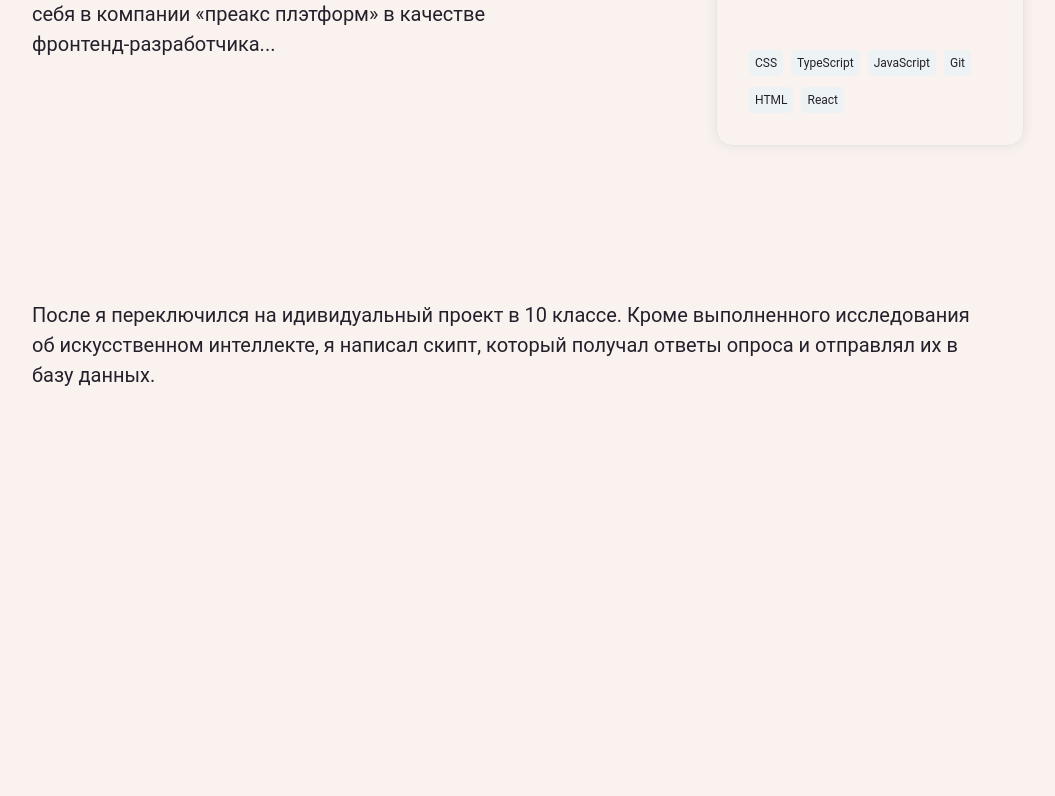
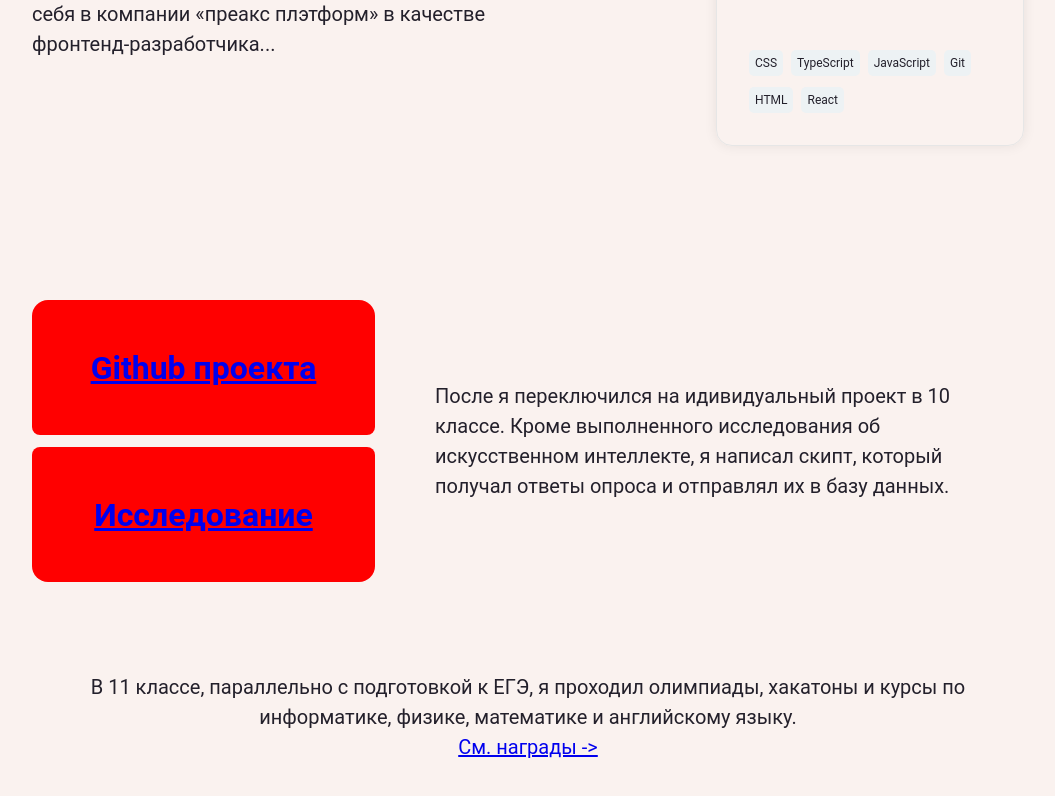
Before and after one commit to maxim-klenov/devolio, a React (Vite) app: page / in a window 1280 px wide. Shown: the part 1294-2090 px from the top of the page, without its empty margins (112-1167 px from the left). Built offline with nearby package versions, Linux system fonts and the light colour scheme; some icons are missing.

Commit message:
exp: finished

```diff
--- a/src/components/sections/experience/Experience.jsx
+++ b/src/components/sections/experience/Experience.jsx
@@ -37,10 +37,15 @@ const Experience = () => {
         <Icon className={styles["arrow-down"]} name="arrow-down-exp" width={150} height={150}/>
 
        <div className={styles.group}>
+          <div className={styles["buttons-group"]}>
+            <a className={styles.btn} href="https://example.org" target="_blank" rel="noopener noreferrer">Github проекта</a>
+            <a className={styles.btn} href="https://example.org" target="_blank" rel="noopener noreferrer">Исследование</a>
+          </div>
           <p className={styles.para}>После я переключился на идивидуальный проект в 10 классе. Кроме выполненного исследования об искусственном интеллекте, я написал скипт, который получал ответы опроса и отправлял их в базу данных.</p>
       </div>
 
        <div className={styles.group}>
+        <p className={clsx(styles.para, styles.center)}>В 11 классе, параллельно с подготовкой к ЕГЭ, я проходил олимпиады, хакатоны и курсы по информатике, физике, математике и английскому языку. <a href="https://example.org" target="_blank" rel="noopener noreferrer">См. награды -&gt;</a></p>
       </div>
     </section>
    );
--- a/src/components/sections/experience/experience.module.css
+++ b/src/components/sections/experience/experience.module.css
@@ -83,4 +83,39 @@
   display: block;
   margin-inline: auto;
 }
-/* TODO: optimize images, validate css html, delete unuseful images, svgs */
+
+.buttons-group {
+  display: flex;
+  flex-direction: column;
+  row-gap: 12px;
+
+  & > .btn:first-child {
+    /* border-top-left-radius: 16px;
+    border-top-right-radius: 16px; */
+    border-bottom-left-radius: 8px;
+    border-bottom-right-radius: 8px;
+  }
+
+  & > .btn:last-child {
+    border-top-left-radius: 8px;
+    border-top-right-radius: 8px;
+  }
+}
+
+.btn {
+  background-color: red;
+  width: 343px;
+  height: 135px;
+  border-radius: 16px;
+
+  font-size: 32px;
+  font-weight: 600;
+  display: grid;
+  place-items: center;
+}
+
+.center {
+  margin-top: 90px;
+  text-align: center;
+}
+/* TODO: optimize images, validate css html, delete unuseful images, svgs , rem em*/
```
